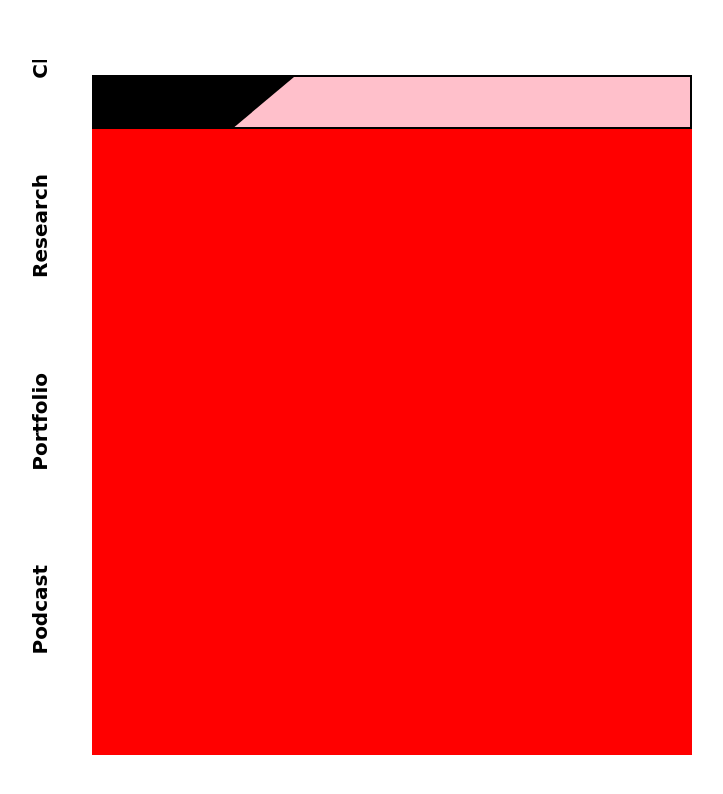
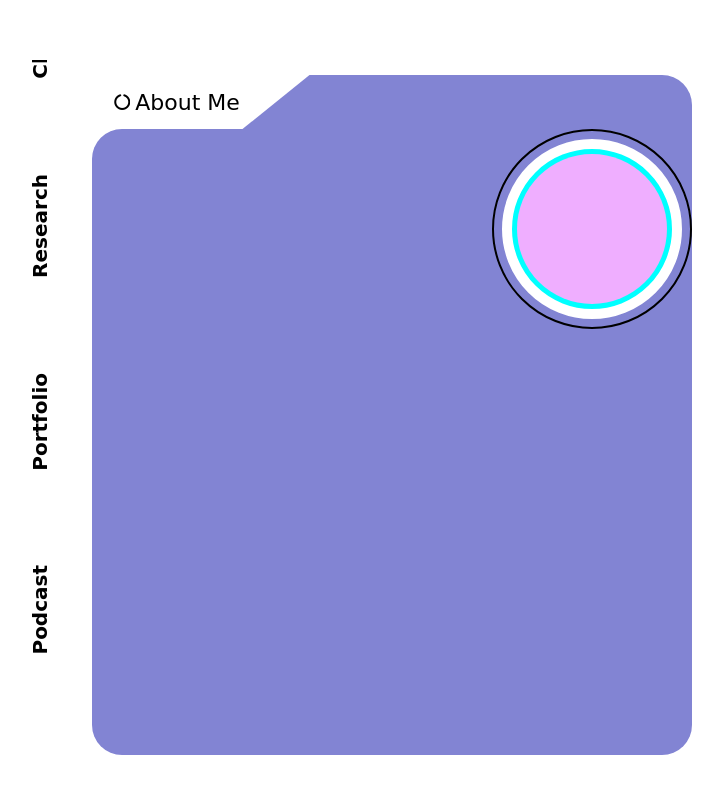
Before and after one commit to Tushar-2305/Cohort_3.0, a plain HTML site: page A4/3/index.html in a window 1280 px wide. Shown: the whole page, without its empty margins (3-726 px from the left). Drawn offline with Linux system fonts and the light colour scheme; a web font is replaced by a local one.

Commit message:
The profile picture is div is added

```diff
--- a/A4/3/index.html
+++ b/A4/3/index.html
@@ -10,6 +10,7 @@
       href="https://fonts.googleapis.com/css2?family=Cause:wght@100..900&display=swap"
       rel="stylesheet"
     />
+    <link rel="stylesheet" href="https://cdnjs.cloudflare.com/ajax/libs/font-awesome/6.0.0/css/all.min.css">
     <title>Portfolio-Main</title>
   </head>
   <body>
@@ -24,11 +25,18 @@
       </div>
       <div class="Intro_card">
         <div class="about">
-          <div class="text"></div>
+          <div class="text">
+            <i class="fa-solid fa-circle-notch"></i>
+            <h1>About Me</h1>
+          </div>
           <div class="wrap"></div>
         </div>
         <div class="content">
-          <div class="photo"></div>
+          <div class="photo">
+            <div class="bg_circle">
+                <div class="inner_circle"></div>
+            </div>
+          </div>
           <div class="name"></div>
         </div>
       </div>
--- a/A4/3/style.css
+++ b/A4/3/style.css
@@ -51,44 +51,91 @@
 .Intro_card {
   height: 85%;
   width: 600px;
-  background-color: rgb(156, 94, 222);
+  background-color: transparent;
   margin: 75px 10px 0 10px;
+  border: none;
+
 }
 
 .about{
   height: 8%;
   width: 100%;
-  background-color: white;
-  border: 2px solid black;
   display: flex;
   position: relative;
   z-index: 1;
-  /* clip-path: polygon(0 0, 100% 0, 70% 100%, 0 100%); */
-  /* border-radius:0 0px 500px 0 ; */
+  border: 0px;
+
 }
 
 .text{
   height: 100%;
   width: 200px;
-  background-color: black;
-  /* border: 2px solid black; */
-  clip-path: polygon(0 0, 100% 0, 70% 100%, 0 100%);
+  background-color: transparent;
   z-index: 3;
   position: absolute;
+  border-radius: 0 0 30px 0;
+  border: 0px;
+  text-align: center;
+  display: flex;
+  justify-content: center;
+  align-items: center;
+}
+
+.text h1{
+  margin: 0 30px 0 5px;
+  font-family: "Cause", cursive;
+  font-weight: 500;
+  font-size: 22px;
+
 }
 
 .wrap{
   height: 100%;
-  width: 470px;
-  background-color: pink;
+  width: 450px;
+  background: #8284d3;
   position: absolute;
-  /* margin-right: 50px; */
   right: 0;
   z-index: 2;
+  clip-path: polygon(15% 0, 100% 0, 100% 100%, 0 100%);
+  border-radius: 0 30px 0 0;
 }
 
 .content{
   height: 92%;
   width: 100%;
-  background-color: red;
+  background: #8284d3;
+  border-radius: 30px 0 30px 30px;
+  border: none;
+  position: relative;
 }
+
+.photo{
+  height: 200px;
+  width: 200px;
+  border-radius: 50%;
+  border: 2px solid black;
+  display: flex;
+  justify-content: center;
+  align-items: center;
+  position: absolute;
+  z-index: 100;
+  right: 0;
+}
+
+.bg_circle{
+  height: 180px;
+  width: 180px;
+  background-color: aqua;
+  border-radius: 50%;
+  border: 10px solid white;
+  display: flex;
+  justify-content: center;
+  align-items: center;
+}
+
+.inner_circle{
+  height: 150px;
+  width: 150px;
+  background-color: #efaeff;
+  border-radius: 50%;
+}
```
Also changed, not shown: Picsart_26-05-17_12-23-46-248.png (added), 1 other file.
